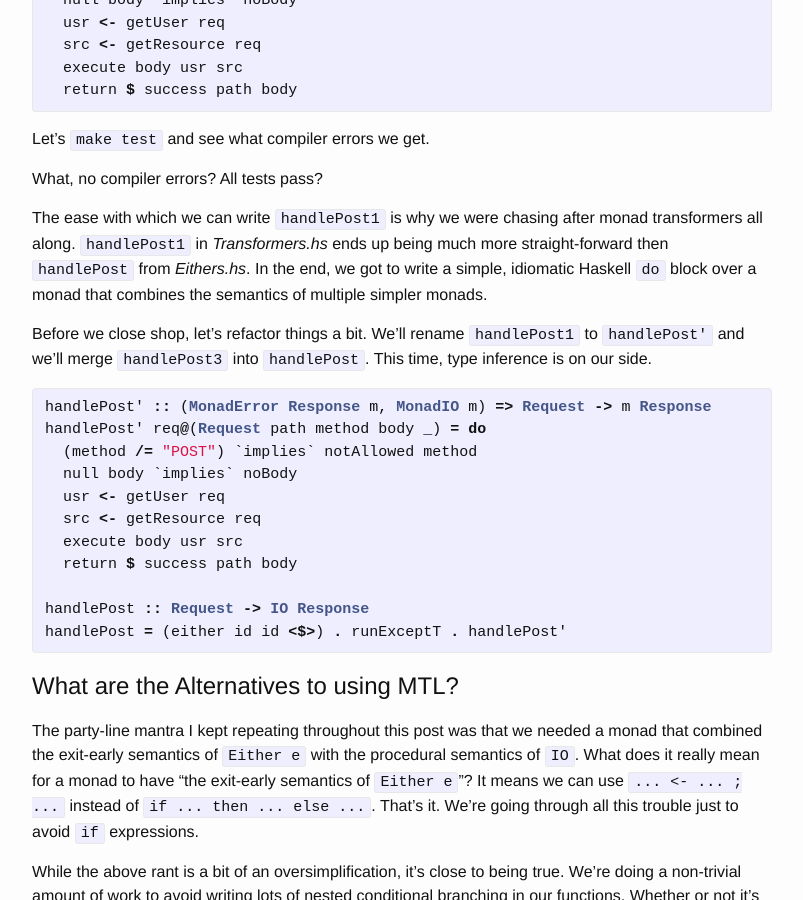
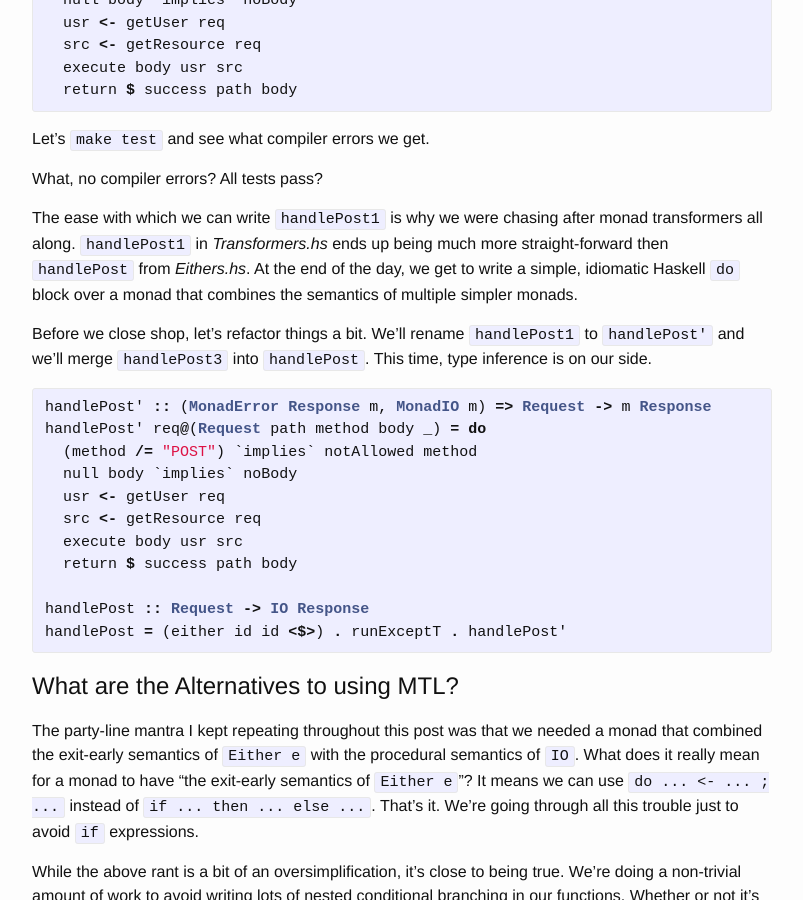
Before and after one commit to friedbrice/friedbrice.github.io, a Jekyll site: the page built from _posts/2018-04-18-exception-handling-and-io-with-mtl.md, in a window 1280 px wide and 900 px high, scrolled down 13429 px. Shown: the whole window, without its empty margins (238-1041 px from the left). Built offline with Jekyll 4.4.1, drawn with Linux system fonts in a browser that asks for light colours; formulas are drawn with MathJax 3; comment, search, counter and statistics services are not loaded.

Commit message:
fix some wording

```diff
--- a/_posts/2018-04-18-exception-handling-and-io-with-mtl.md
+++ b/_posts/2018-04-18-exception-handling-and-io-with-mtl.md
@@ -618,7 +618,7 @@ All tests pass?
 
 The ease with which we can write `handlePost1` is why we were chasing after monad transformers all along.
 `handlePost1` in _Transformers.hs_ ends up being much more straight-forward then `handlePost` from _Eithers.hs_.
-In the end, we got to write a simple, idiomatic Haskell `do` block over a monad that combines the semantics of multiple simpler monads.
+At the end of the day, we get to write a simple, idiomatic Haskell `do` block over a monad that combines the semantics of multiple simpler monads.
 
 Before we close shop, let's refactor things a bit.
 We'll rename `handlePost1` to `handlePost'` and we'll merge `handlePost3` into `handlePost`.
@@ -642,7 +642,7 @@ handlePost = (either id id <$>) . runExceptT . handlePost'
 
 The party-line mantra I kept repeating throughout this post was that we needed a monad that combined the exit-early semantics of `Either e` with the procedural semantics of `IO`.
 What does it really mean for a monad to have "the exit-early semantics of `Either e`"?
-It means we can use `... <- ... ; ...` instead of `if ... then ... else ...`.
+It means we can use `do ... <- ... ; ...` instead of `if ... then ... else ...`.
 That's it.
 We're going through all this trouble just to avoid `if` expressions.
 
```
